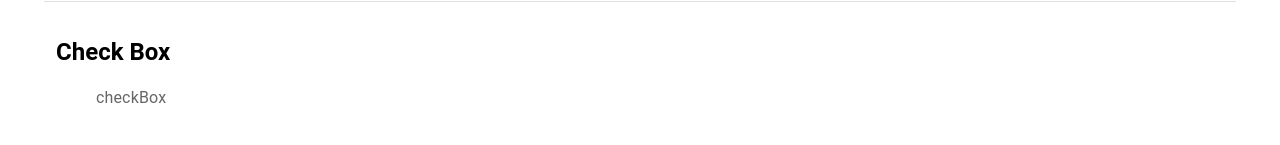
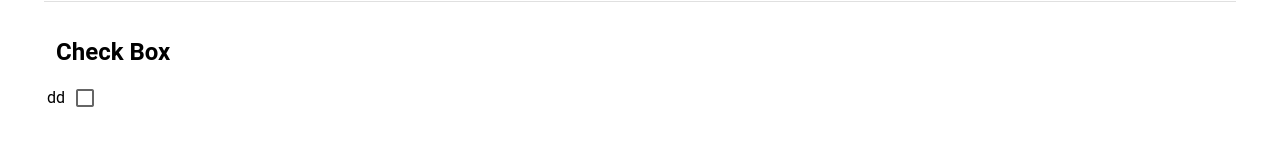
Before and after one commit to codnjs444/-Inflearn-Vue-basic-, a Vue app: page / in a window 1280 px wide. Shown: the part 161-306 px from the top of the page. Built offline with nearby package versions, Linux system fonts and the light colour scheme.

Commit message:
add : 아이콘 적용 문제 해결

```diff
--- a/package.json
+++ b/package.json
@@ -17,7 +17,7 @@
     "sass": "^1.77.8",
     "vite-plugin-vuetify": "^2.0.4",
     "vue": "^3.4.37",
-    "vuetify": "^3.7.0"
+    "vuetify": "^3.7.1"
   },
   "devDependencies": {
     "@mdi/font": "^7.4.47",
--- a/src/App.vue
+++ b/src/App.vue
@@ -16,7 +16,7 @@
       <v-divider></v-divider>
       <v-col cols="12" class="d-flex flex-column">
         <h2 class="mt-5">Check Box</h2>
-        <v-checkbox label="checkBox" color="warning" value="warning"></v-checkbox>
+        <v-checkbox v-model="isChecked">dd</v-checkbox>
       </v-col>
     </v-row>
   </v-container>
@@ -26,4 +26,5 @@
 import { ref } from 'vue'
 
 const myTest = ref('')
+const isChecked = ref(false)
 </script>
--- a/src/main.js
+++ b/src/main.js
@@ -2,6 +2,7 @@ import { createApp } from 'vue'
 import App from './App.vue'
 import vuetify from './plugins/vuetify'
 import 'material-design-icons-iconfont/dist/material-design-icons.css' // 아이콘 설치 후 추가
+import '@mdi/font/css/materialdesignicons.css' // Material Design Icons를 사용
 
 
 createApp(App)
--- a/src/plugins/vuetify.js
+++ b/src/plugins/vuetify.js
@@ -1,5 +1,6 @@
 import { createVuetify } from 'vuetify'
 import 'vuetify/styles'
+import '@mdi/font/css/materialdesignicons.css' // 아이콘 설정
 
 export default createVuetify({
   theme: {
@@ -17,4 +18,7 @@ export default createVuetify({
       },
     },
   },
+  icons: {
+    defaultSet: 'mdi', // 아이콘 세트 설정
+  },
 })
```
Also changed, not shown: 1 other file (tests, documents, lock files or other folders).
